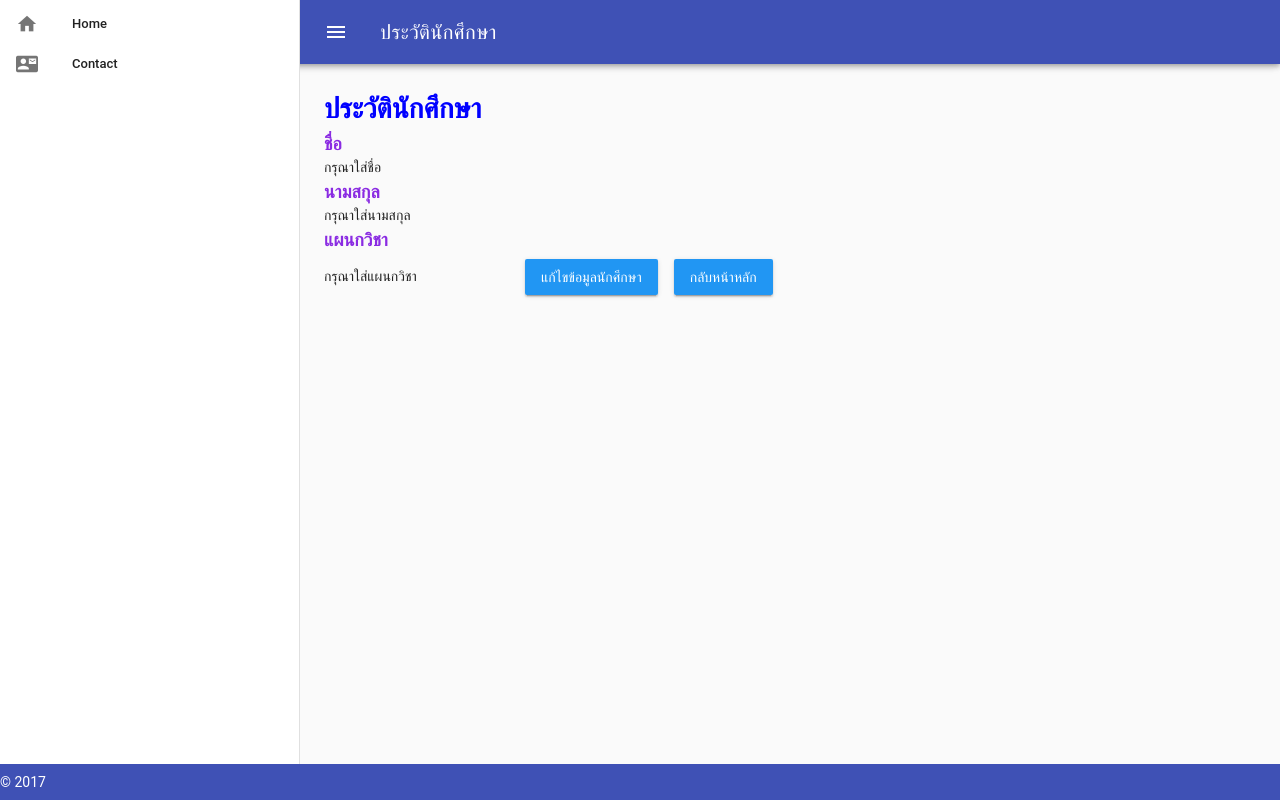
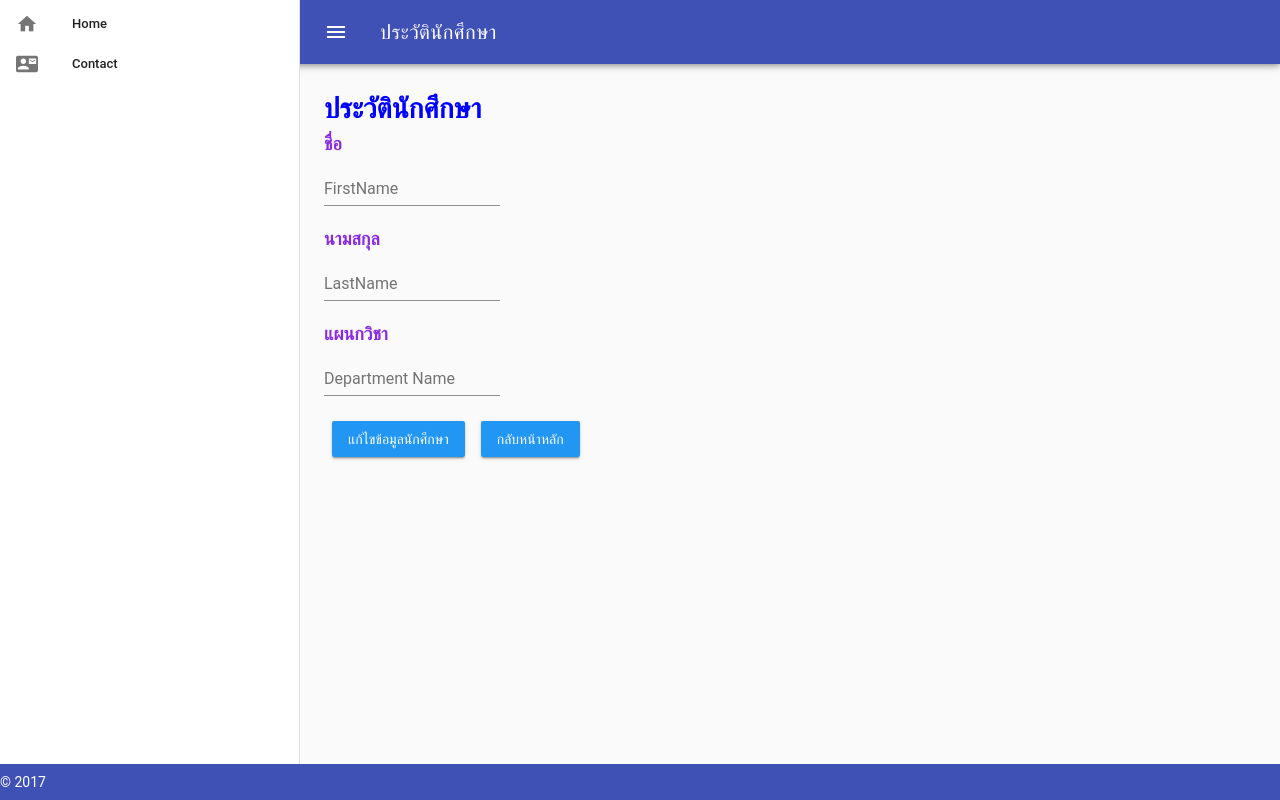
Before and after one commit to khuansk120/stprofile, a Nuxt app: page /stview in a window 1280 px wide. Built offline with nearby package versions, Linux system fonts and the light colour scheme; no server answers.

Commit message:
addregisandupdate

```diff
--- /dev/null
+++ b/pages/register.vue
@@ -0,0 +1,13 @@
+<template>
+   <v-flex xs12>
+                <v-text-field
+                  label="lname"
+                  v-model="lname"
+                  :rules="[rules.required]"
+                ></v-text-field>
+              </v-flex>
+            </v-layout>
+          </v-container>
+        </v-card>
+      </v-flex>
+</template>
--- a/pages/stview.vue
+++ b/pages/stview.vue
@@ -1,9 +1,14 @@
 <template>
 <div>
   <h1 class="header">ประวัตินักศึกษา</h1>
-  <h1 class="text1">ชื่อ</h1><input type="text" :value="fname">
-  <h1 class="text1">นามสกุล</h1><input type="text" :value="lname">
-  <h1 class="text1">แผนกวิชา</h1><input type="text" :value="dname">
+  <h1 class="text1">ชื่อ</h1>
+    <v-layout row><v-flex xs8>
+        <v-text-field name="fname1" label="FirstName" single-line type="text"></v-text-field>
+  <h1 class="text1">นามสกุล</h1>
+        <v-text-field name="lname1" label="LastName" single-line type="text"></v-text-field>
+  <h1 class="text1">แผนกวิชา</h1>
+        <v-text-field name="dname1" label="Department Name" single-line type="text"></v-text-field>
+      </v-flex> </v-layout>
       <v-btn @click='goedit' color="info">
       แก้ไขข้อมูลนักศึกษา
       <span slot="loader" class="custom-loader">
```
